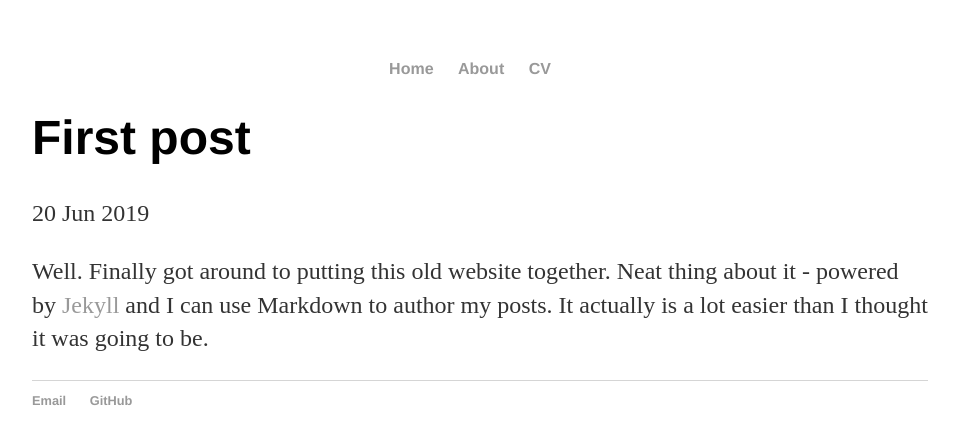
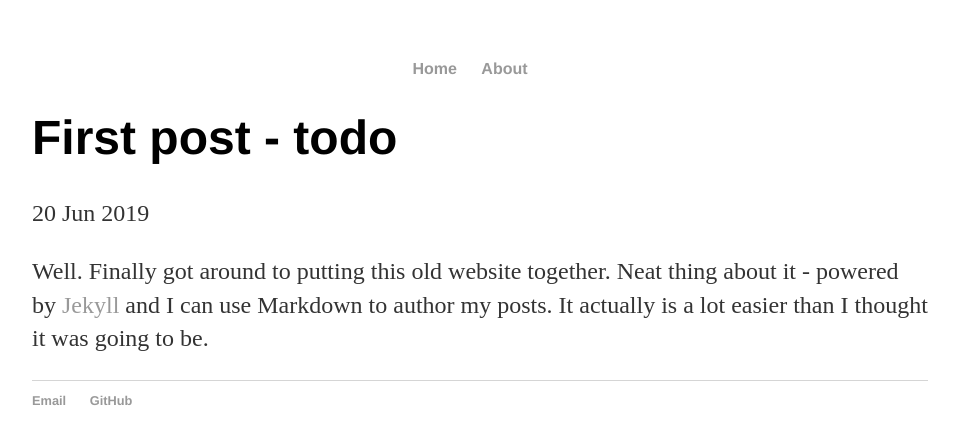
Before and after one commit to niphr/niphr.github.io, a Jekyll site: the page built from _posts/2014-04-30-hank-quinlan-site-launched.md, in a window 1280 px wide. Shown: the top 444 px of the page, without its empty margins (160-1119 px from the left). Built offline with Jekyll 4.4.1, drawn with Linux system fonts in a browser that asks for light colours.

Commit message:
ignore tmp files, placeholder about page

```diff
--- a/_layouts/default.html
+++ b/_layouts/default.html
@@ -10,7 +10,6 @@
 	    		<ul>
 	        		<li><a href="/">Home</a></li>
 		        	<li><a href="/about">About</a></li>
-	        		<li><a href="/cv">CV</a></li>
 	    		</ul>
 			</nav>
 			<div class="container">
--- a/_posts/2014-04-30-hank-quinlan-site-launched.md
+++ b/_posts/2014-04-30-hank-quinlan-site-launched.md
@@ -1,6 +1,6 @@
 ---
 layout: post
-title: "First post"
+title: "First post - todo"
 date: 2019-06-20
 ---
 
--- /dev/null
+++ b/about/index.html
@@ -0,0 +1,6 @@
+---
+layout: default
+title: About - Adam Ashpool
+---
+
+<p>TODO - write short intro</p>
```
Also changed, not shown: 1 other file.
